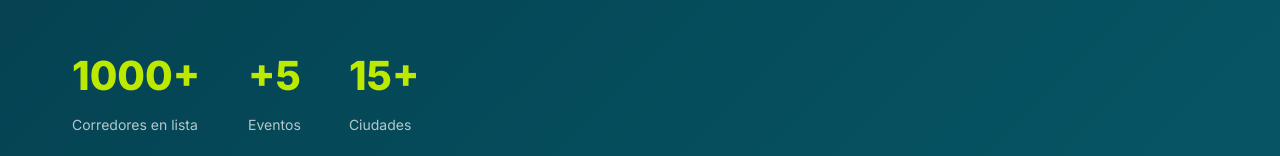
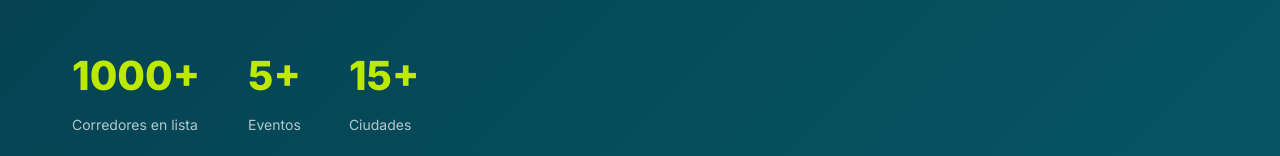
Before and after one commit to rafalagunas/zona2-web, a React (Vite) app: page / in a window 1280 px wide. Shown: the part 793-949 px from the top of the page. Built offline with nearby package versions, Linux system fonts and the light colour scheme.

Commit message:
updated icon

```diff
--- a/src/screens/LandingPage.jsx
+++ b/src/screens/LandingPage.jsx
@@ -146,7 +146,7 @@
                 <div className="stat-label">Corredores en lista</div>
               </div>
               <div className="stat-item">
-                <div className="stat-number">+5</div>
+                <div className="stat-number">5+</div>
                 <div className="stat-label">Eventos</div>
               </div>
               <div className="stat-item">
```
